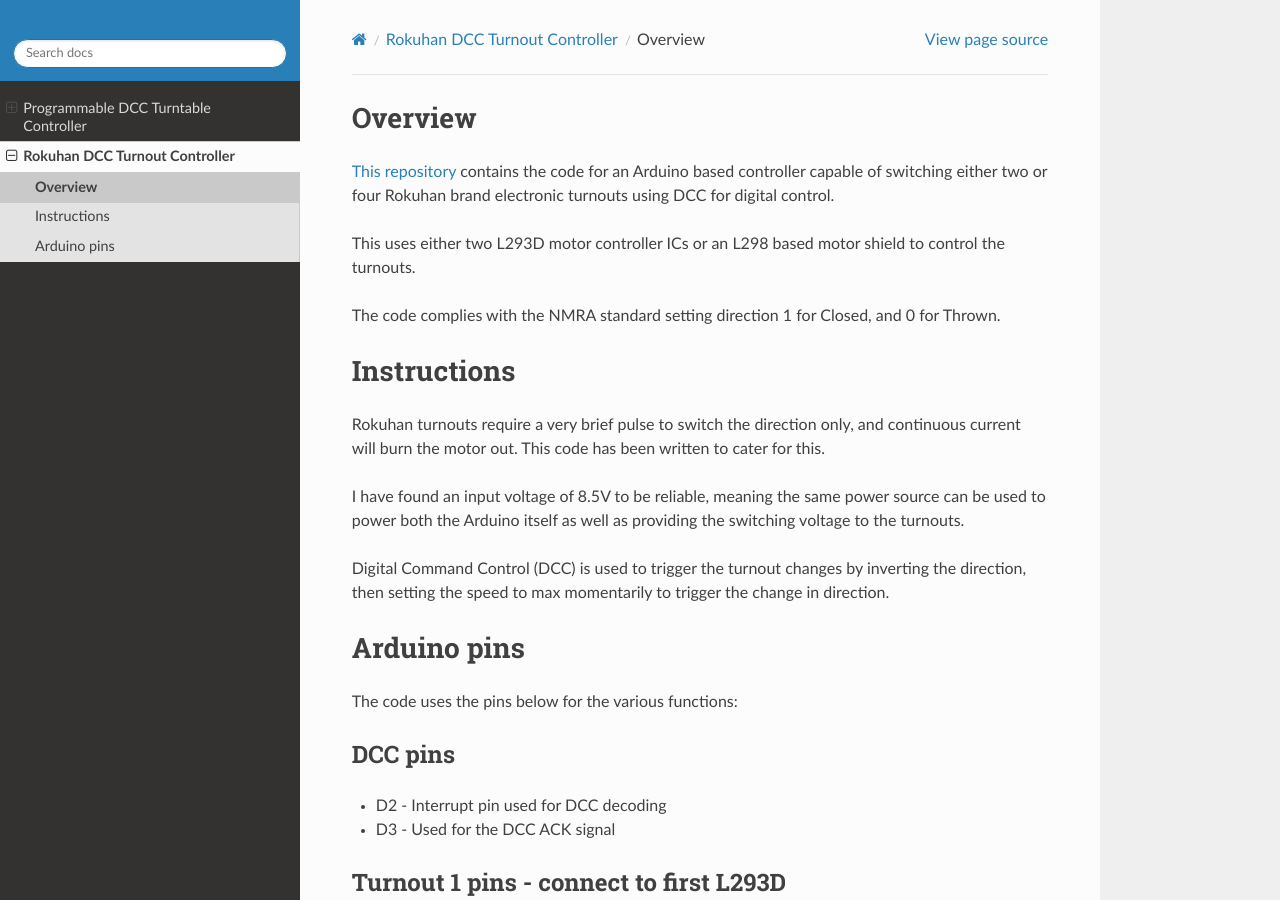
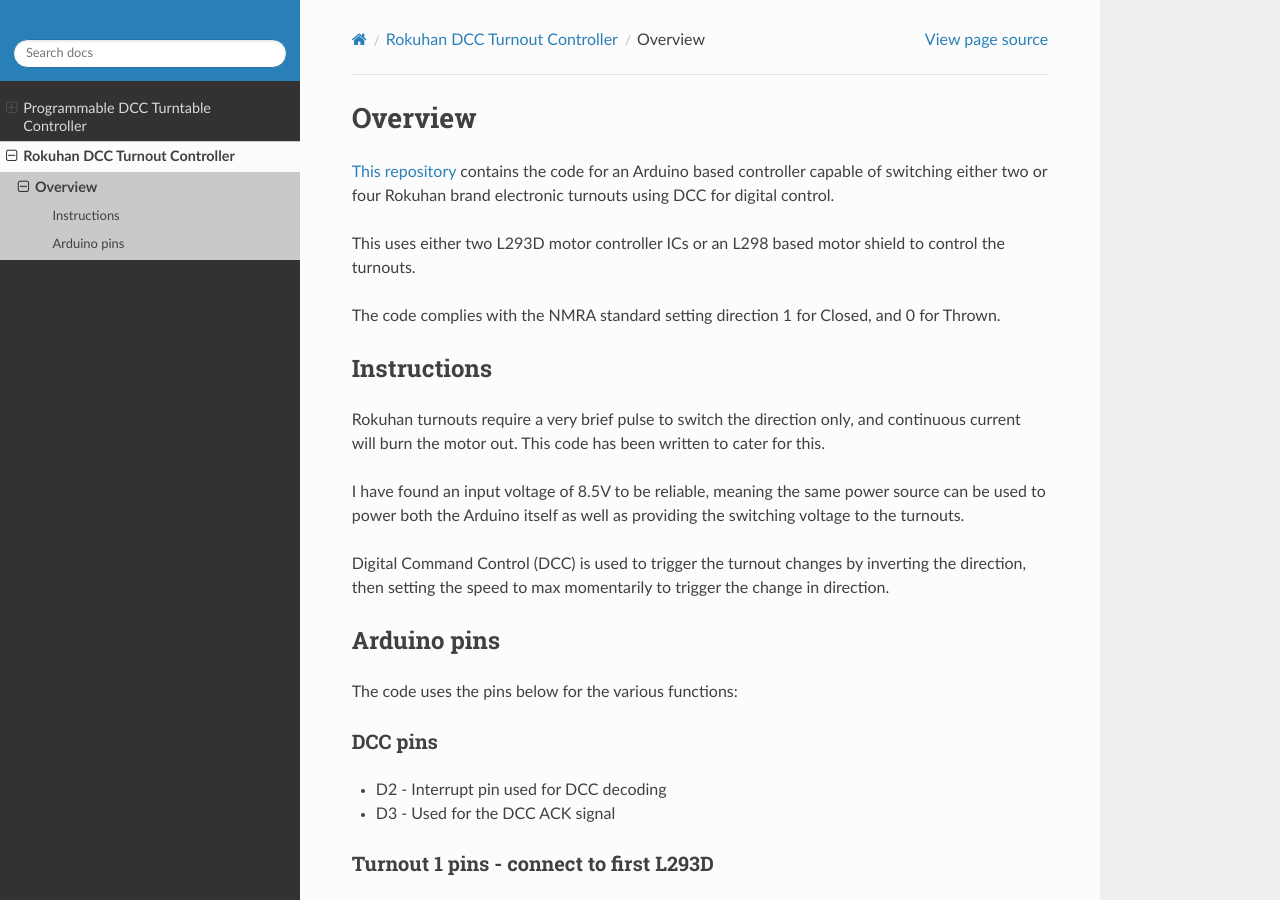
Before and after one commit to peteGSX/petegsx.github.io, a Sphinx documentation site: the page built from docs/rokuhan-turnout-control/overview.rst, in a window 1280 px wide and 900 px high. Built offline with Sphinx 7.4.7 and the Read the Docs theme 2.0.0, drawn with Linux system fonts in a browser that asks for light colours.

Commit message:
Compare menu to sidebar

```diff
--- a/docs/conf.py
+++ b/docs/conf.py
@@ -56,7 +56,7 @@
     'logo_only': True,
     # Toc options
     'includehidden': True,
-    'titles_only': True,
+    'titles_only': False,
     'collapse_navigation': False,
-    'navigation_depth': -1
+    'navigation_depth': 3
 }
--- a/docs/rokuhan-turnout-control/overview.rst
+++ b/docs/rokuhan-turnout-control/overview.rst
@@ -8,9 +8,8 @@
 
 The code complies with the NMRA standard setting direction 1 for Closed, and 0 for Thrown.
 
-*************
 Instructions
-*************
+=============
 
 Rokuhan turnouts require a very brief pulse to switch the direction only, and continuous current will burn the motor out. This code has been written to cater for this.
 
@@ -18,41 +17,40 @@
 
 Digital Command Control (DCC) is used to trigger the turnout changes by inverting the direction, then setting the speed to max momentarily to trigger the change in direction.
 
-*************
 Arduino pins
-*************
+=============
 
 The code uses the pins below for the various functions:
 
 DCC pins
-=========
+_________
 
 * D2 - Interrupt pin used for DCC decoding
 * D3 - Used for the DCC ACK signal
 
 Turnout 1 pins - connect to first L293D
-========================================
+________________________________________
 
 * A4 - L293D input 1 - HIGH for through, LOW for branch
 * A5 - L293D input 2 - LOW for through, HIGH for branch
 * D5 - L293D enable 1 - set to max speed PWM 255 for 25ms to switch
 
 Point 2 pins - connect to first L293D
-======================================
+______________________________________
 
 * D4 - L293D input 3 - HIGH for through, LOW for branch
 * D7 - L293D input 4 - LOW for through, HIGH for branch
 * D6 - L293D enable 2 - set to max speed PWM 255 for 25ms to switch
 
 Point 3 pins - connect to second L293D
-=======================================
+_______________________________________
 
 * D8 - L293D input 1 - HIGH for through, LOW for branch
 * D11 - L293D input 2 - LOW for through, HIGH for branch
 * D9 - L293D enable 1 - set to max speed PWM 255 for 25ms to switch
 
 Point 4 pins - connect to second L293D
-=======================================
+_______________________________________
 
 * D12 - L293D input 3 - HIGH for through, LOW for branch
 * D13 - L293D input 4 - LOW for through, HIGH for branch
```
